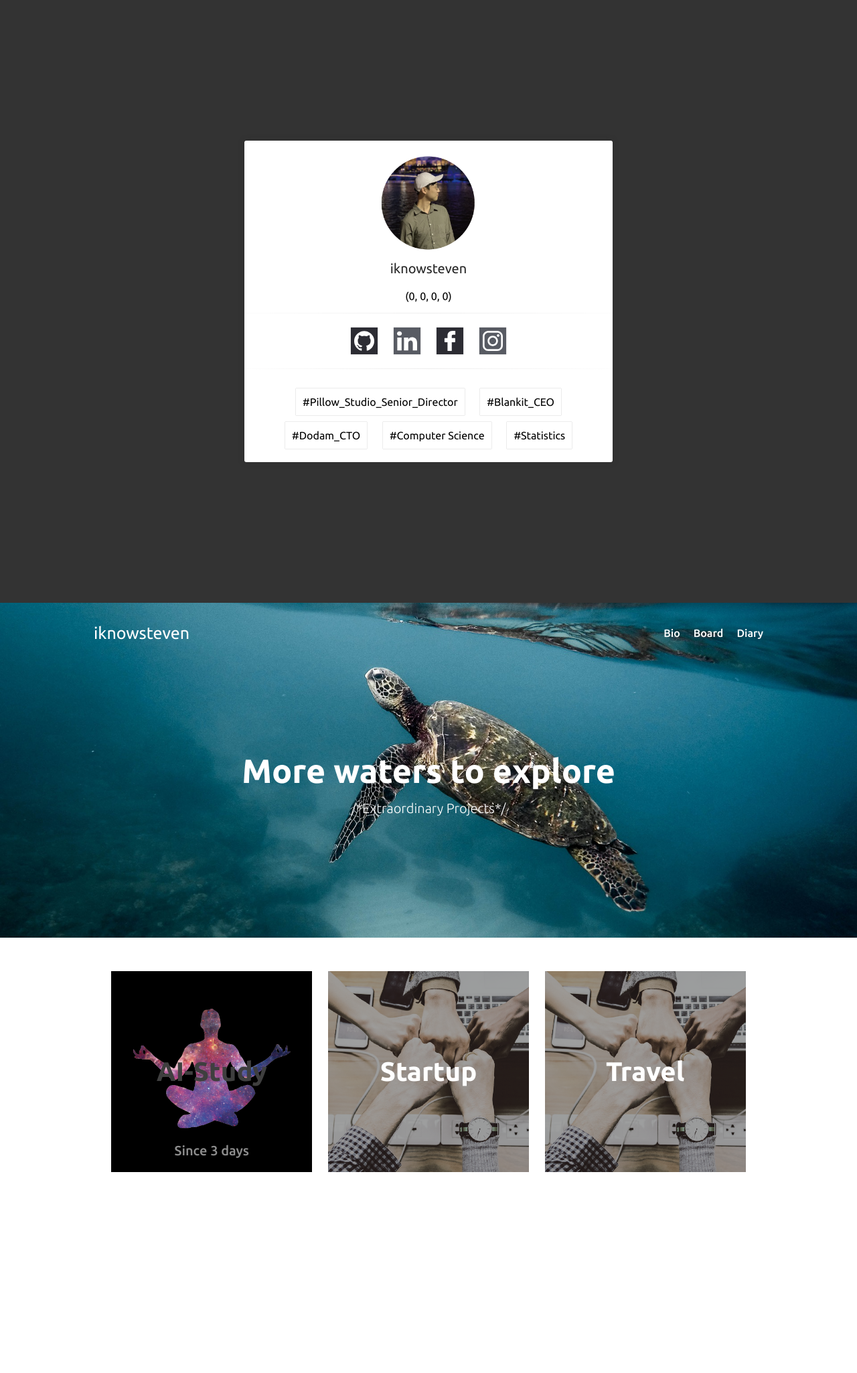
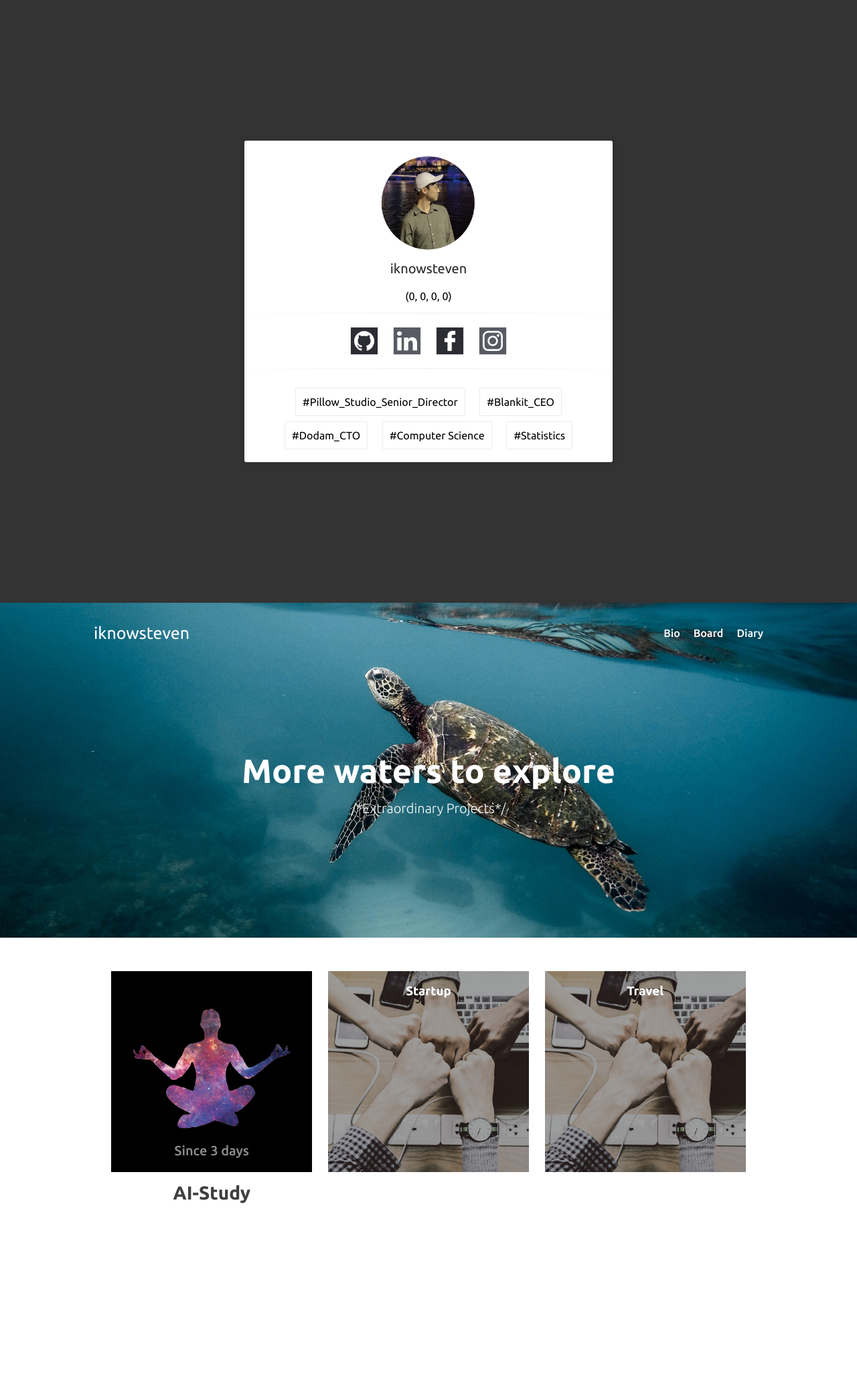
Before and after one commit to iknowSteven/iknowSteven.github.io, a Jekyll site: the page built from index.md, in a window 1280 px wide. Shown: the whole page at 67% size. Built offline with Jekyll 4.4.1, drawn with Linux system fonts in a browser that asks for light colours; our own code applies the rules of GitHub Pages for plain Markdown files.

Commit message:
no message

```diff
--- a/_includes/countdown/AI_Study.html
+++ b/_includes/countdown/AI_Study.html
@@ -10,7 +10,7 @@
         <img src="../../images/home/AI_Study.png" class="countdown_container_white_img">
         <h3 class="countdown_remain"></h3>
         <h1 class="countdown_container_white_title">AI-Study</h1>
-        <h4>머신러닝을 처음 배울 때, 참고하면 좋은 책들과 강의들을 듣고 정리해놨습니다. 컴퓨터 사이언스나 수학에 대한 지식이 없어도 쉽게 이해할 수 있도록 정리해보겠습니다.</h4>
+        <h4 class="countdown_container_white_subtext">머신러닝을 처음 배울 때, 참고하면 좋은 책들과 강의들을 듣고 정리해놨습니다. 컴퓨터 사이언스나 수학에 대한 지식이 없어도 쉽게 이해할 수 있도록 정리해보겠습니다.</h4>
         <span>Board</span>
         <div class="countdown_since">2019-02-01</div>
     </div>
--- a/assets/css/countdown.css
+++ b/assets/css/countdown.css
@@ -20,9 +20,14 @@
     font-size: 28px;
     font-weight: 700;
     color: #3f3f3f;
-    margin-top: 12px;
-    margin-bottom: 14px;
-    line-height: 100%!important;
+    top: 12px;
+    display: block;
+    position:relative;
+    width: 90%;
+    left: 50%;
+    transform:translateX(-50%);
+    margin: 0;
+    padding: 0;
 }
 
 
@@ -36,20 +41,6 @@
     display: inline-block;
     margin: 0 10px 0 10px;
     vertical-align: middle;
-}
-
-.countdown_container_white h1 {
-    display: block;
-    position:absolute;
-    top: 50%;
-    left: 50%;
-    width: 100%;
-    transform:translate(-50%, -50%);
-    font-size: 40px;
-    font-weight: 700;
-    text-align: center;
-    margin: 0;
-    padding: 0;
 }
 
 .countdown_container_white h3 {
```
